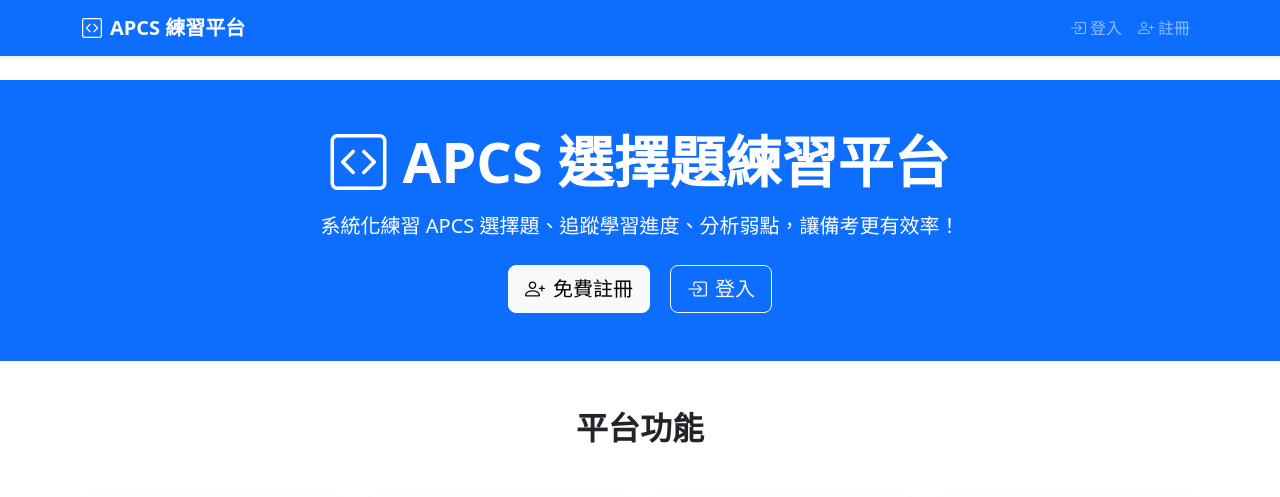
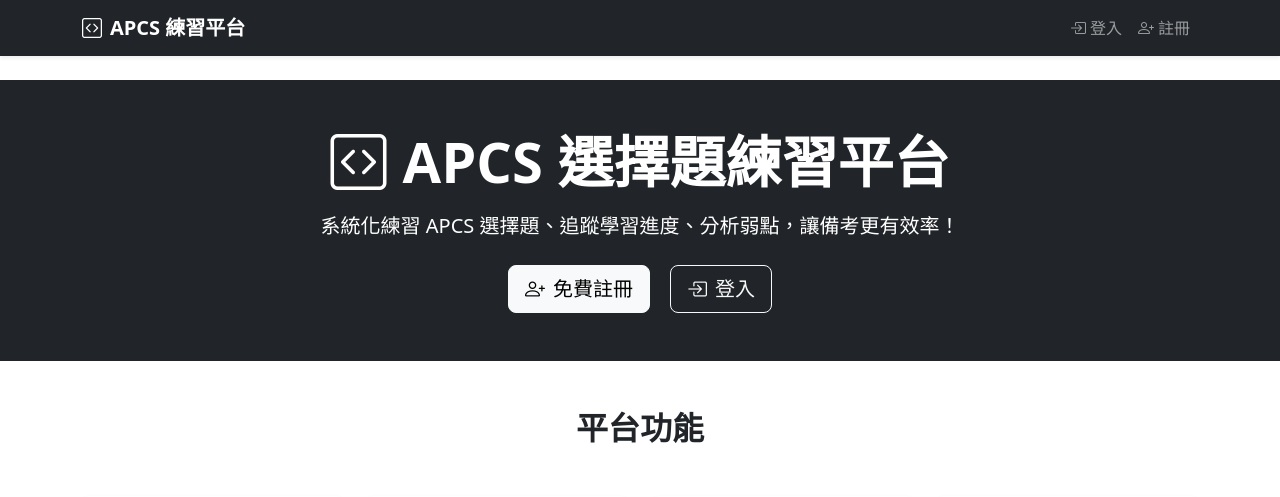
Before and after one commit to jimmy0117/CodeJudge, a Django app: page / in a window 1280 px wide. Shown: the top 497 px of the page. Run offline with Django 4.2, Linux system fonts and the light colour scheme.

Commit message:
style: 統一 navbar 與首頁 hero 色調為深色（bg-dark）
與 footer 顏色一致，從 bg-primary（藍）改為 bg-dark（深黑）

Co-Authored-By: Claude Fable 5 <noreply@anthropic.com>

```diff
--- a/templates/base.html
+++ b/templates/base.html
@@ -13,7 +13,7 @@
 <body>
 
 <!-- Navbar -->
-<nav class="navbar navbar-expand-lg navbar-dark bg-primary sticky-top shadow-sm">
+<nav class="navbar navbar-expand-lg navbar-dark bg-dark sticky-top shadow-sm">
     <div class="container">
         <a class="navbar-brand fw-bold" href="{% url 'home' %}">
             <i class="bi bi-code-square me-2"></i>APCS 練習平台
--- a/templates/home.html
+++ b/templates/home.html
@@ -4,7 +4,7 @@
 
 {% block content %}
 <!-- Hero Section -->
-<div class="bg-primary text-white py-5">
+<div class="bg-dark text-white py-5">
     <div class="container text-center">
         <h1 class="display-4 fw-bold mb-3">
             <i class="bi bi-code-square me-3"></i>APCS 選擇題練習平台
```
